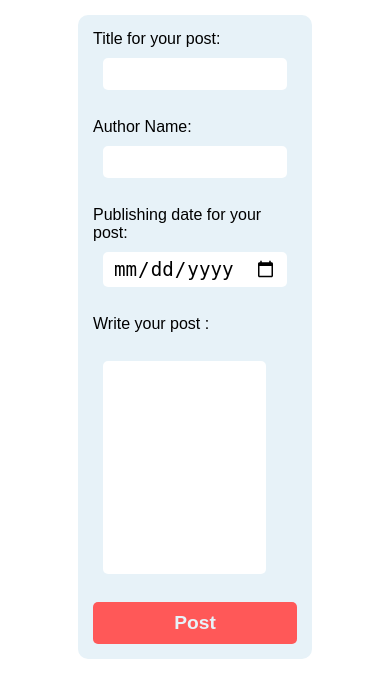
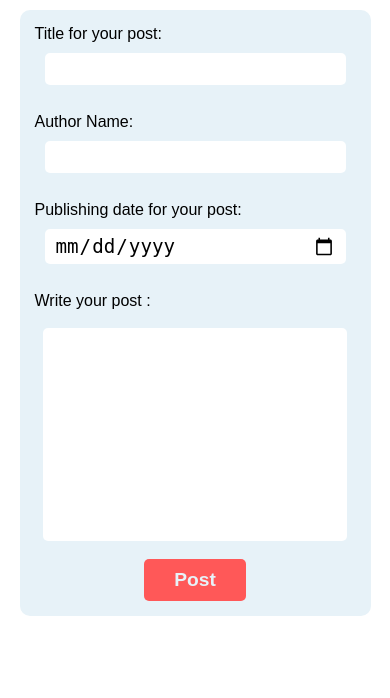
Before and after one commit to sherlock6147/django-blog, a Django app: page /blog/create/ in a window 390 px wide. Shown: the part 74-772 px from the top of the page. Run offline with Django 3.2, Linux system fonts and the light colour scheme.

Commit message:
unpublished posts are not shown

```diff
--- a/blogWebsite/blog/static/blog/create.css
+++ b/blogWebsite/blog/static/blog/create.css
@@ -6,6 +6,7 @@
 main{
     padding: 15px 20vw;
 }
+
 form{
     background-color: rgb(231, 242, 248);
     padding: 15px;
@@ -37,11 +38,22 @@ label{
     color: rgb(231, 242, 248);
     font-weight: 600;
     padding: 10px 30px;
+    max-width: 200px;
+    flex: 0;
 }
 /* #content-label{
     width: 100%;
 } */
 #content{
+    margin: 0 auto;
     min-height: 20ch;
     width: 80%;
 }
+@media screen and (max-width: 574px){
+    main{
+        padding: 10px 5vw;
+    }
+    #content{
+        width: 95%;
+    }
+}
--- a/blogWebsite/blog/static/blog/detail.css
+++ b/blogWebsite/blog/static/blog/detail.css
@@ -5,6 +5,11 @@
 }
 main{
     padding: 15px 20vw;
+}
+@media screen and (max-width: 574px){
+    main{
+        padding: 10px 5vw;
+    }
 }
 .post-title{
     font-family: sans-serif;
--- a/blogWebsite/blog/static/blog/index.css
+++ b/blogWebsite/blog/static/blog/index.css
@@ -5,6 +5,11 @@
 }
 main{
     padding: 15px 20vw;
+}
+@media screen and (max-width: 574px){
+    main{
+        padding: 10px 5vw;
+    }
 }
 /* Nav bar */
 nav{
--- a/blogWebsite/blog/templates/blog/index.html
+++ b/blogWebsite/blog/templates/blog/index.html
@@ -25,6 +25,7 @@
                         <h2> {{post.post_title}} </h2>
                     </div>
                     <div class="post-author">
+                        <h3 style="font-weight: 400;">{{post.pub_date}}</h3>
                         <h3>~By {{post.post_author}} </h3>
                     </div>
                     <a href="{% url 'blog:detail' post.id %}">Read More</a>
--- a/blogWebsite/blog/views.py
+++ b/blogWebsite/blog/views.py
@@ -2,9 +2,10 @@ from django.shortcuts import render,get_object_or_404
 from django.http import HttpResponse
 # Create your views here.
 from .models import Post
+from django.utils import timezone
 
 def index(request):
-    all_posts = Post.objects.order_by('pub_date')
+    all_posts = Post.objects.order_by('-pub_date').filter(pub_date__lte=timezone.now())
     context = {
         'all_posts':all_posts,
     }
```
